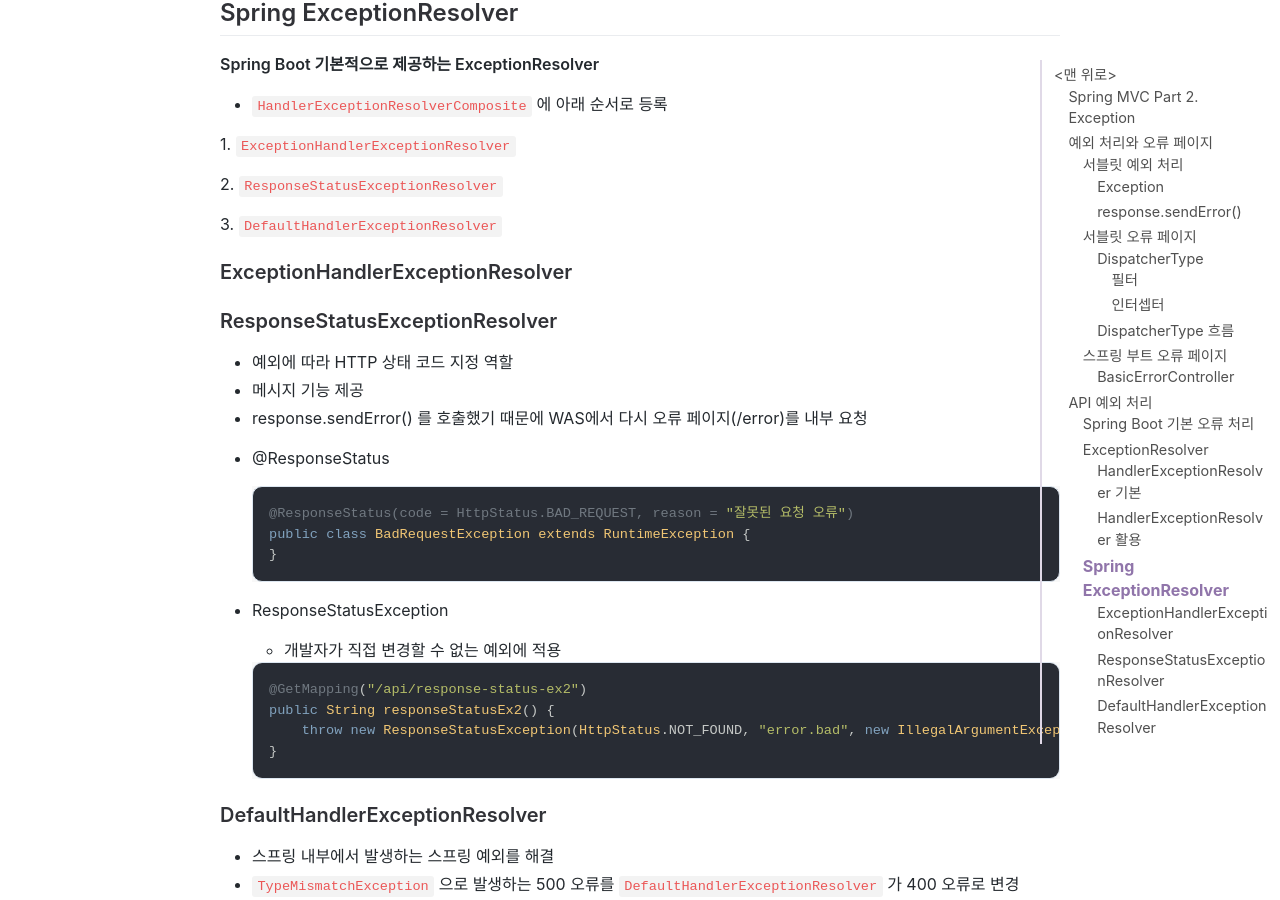
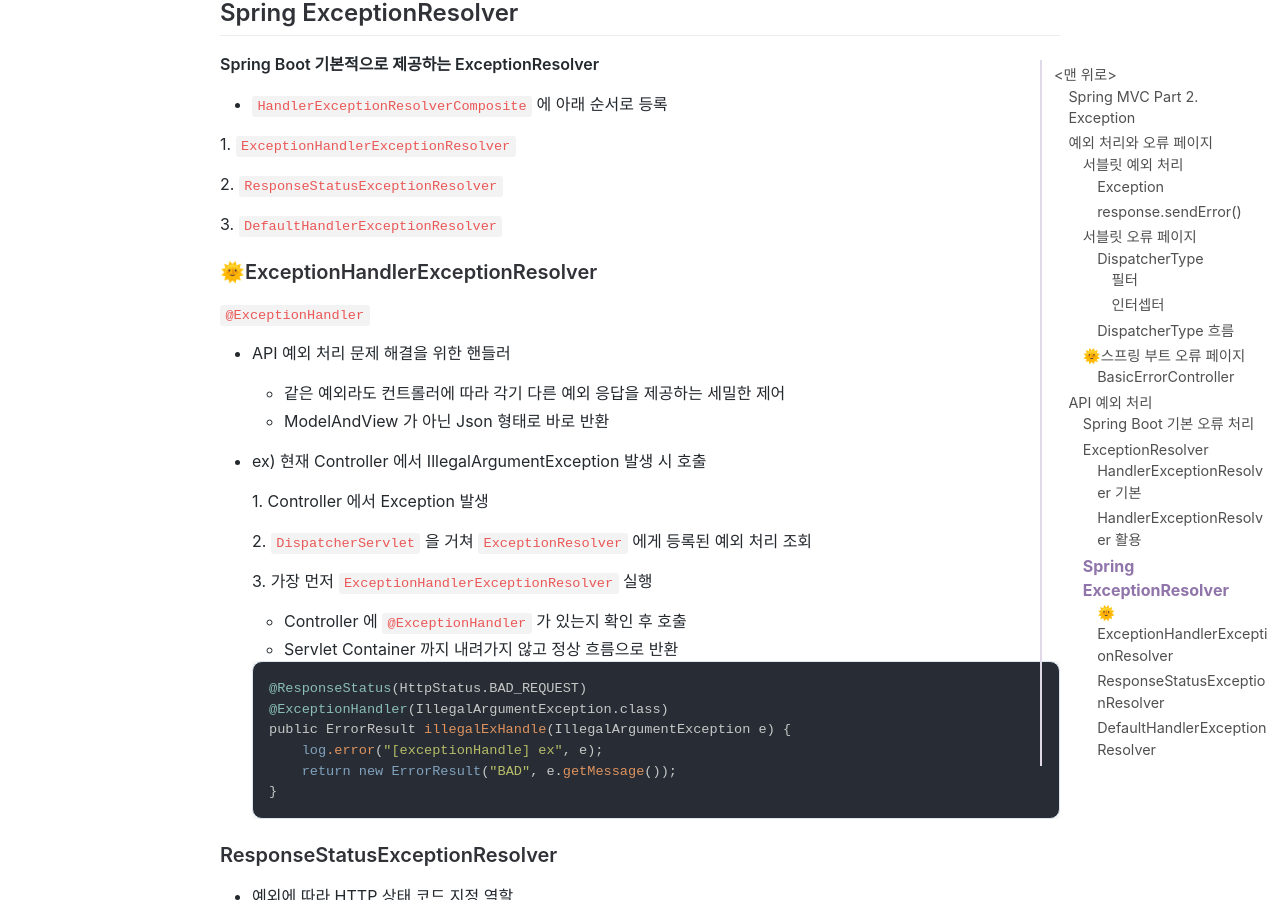
Before and after one commit to jihunparkme/jihunparkme.github.io, a Jekyll site: the page built from _posts/2021-10-14-Spring-MVC-Part2-Exception.md, in a window 1280 px wide and 900 px high, scrolled down 8899 px. Built offline with Jekyll 4.4.1, drawn with Linux system fonts in a browser that asks for light colours; nearby versions of some CDN libraries; comment, search, counter and statistics services are not loaded; some of the changed text lies outside the part shown.

Commit message:
[API 예외 처리] @ExceptionHandler (1)

````diff
--- a/_posts/2021-10-14-Spring-MVC-Part2-Exception.md
+++ b/_posts/2021-10-14-Spring-MVC-Part2-Exception.md
@@ -153,7 +153,7 @@
 
 3\. WAS(/error-page/500, dispatchType=ERROR) -> ~~필터(x)~~ -> 서블릿 -> ~~인터셉터(x)~~ -> 컨트롤러(/error-page/500) -> View
 
-## 스프링 부트 오류 페이지
+## 🌞스프링 부트 오류 페이지
 
 개발자는 오류 페이지 화면만 BasicErrorController 가 제공하는 룰과 우선순위에 따라서 등록하면 끝!
 
@@ -388,7 +388,34 @@
 
 3\. `DefaultHandlerExceptionResolver`
 
-### ExceptionHandlerExceptionResolver
+### 🌞ExceptionHandlerExceptionResolver
+
+`@ExceptionHandler`
+
+- API 예외 처리 문제 해결을 위한 핸들러
+
+  - 같은 예외라도 컨트롤러에 따라 각기 다른 예외 응답을 제공하는 세밀한 제어
+  - ModelAndView 가 아닌 Json 형태로 바로 반환
+
+- ex) 현재 Controller 에서 IllegalArgumentException 발생 시 호출
+
+  1\. Controller 에서 Exception 발생
+
+  2\. `DispatcherServlet` 을 거쳐 `ExceptionResolver` 에게 등록된 예외 처리 조회
+
+  3\. 가장 먼저 `ExceptionHandlerExceptionResolver` 실행
+
+  - Controller 에 `@ExceptionHandler` 가 있는지 확인 후 호출
+  - Servlet Container 까지 내려가지 않고 정상 흐름으로 반환
+
+  ```java
+  @ResponseStatus(HttpStatus.BAD_REQUEST)
+  @ExceptionHandler(IllegalArgumentException.class)
+  public ErrorResult illegalExHandle(IllegalArgumentException e) {
+      log.error("[exceptionHandle] ex", e);
+      return new ErrorResult("BAD", e.getMessage());
+  }
+  ```
 
 ### ResponseStatusExceptionResolver
 
````
